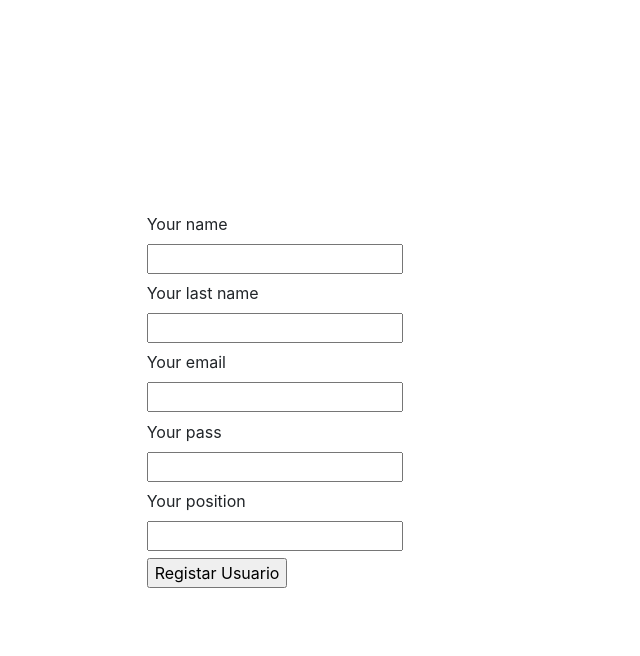
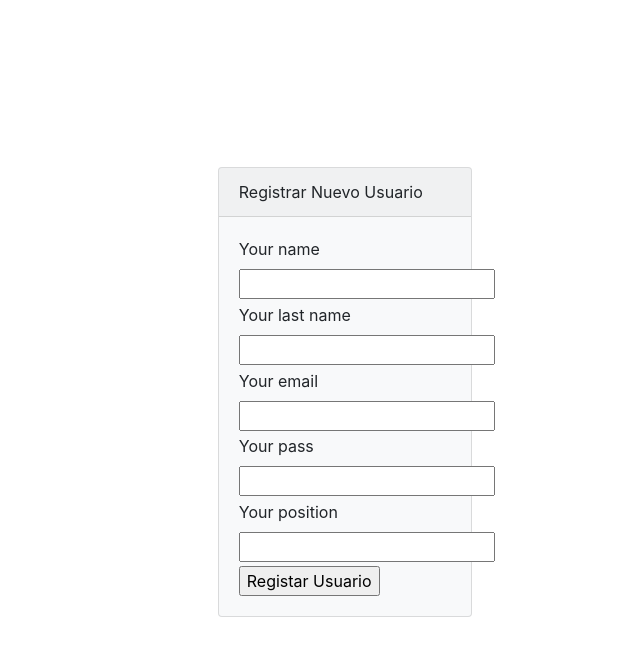
Before and after one commit to PS1115-Skala/tracker, a Django app: template trackerApp/templates/trackerApp/register.html in a window 1280 px wide. Shown: the top 656 px of the page, without its empty margins (295-935 px from the left). Run offline with Django 3.2, Linux system fonts and the light colour scheme; the template is opened without the code that fills it, so the values that code supplies are empty, except form fields; tables that the repository leaves empty hold one stand-in row (values such as "Sample post"); form fields are guessed from the names that the template uses; some libraries are stand-ins or nearby versions.

Commit message:
added card to template

```diff
--- a/trackerApp/templates/trackerApp/register.html
+++ b/trackerApp/templates/trackerApp/register.html
@@ -27,8 +27,17 @@
             {% block content %}
             <div class="container-fluid h-vh">
                 <div class="row align-items-center h-ei">
-                    <div class="col-4 offset-4 ">
-                        <form action="{% url 'trackerApp:register' %}"  method="post">
+                    <div class="col-md-4 offset-md-4 col-sm-8 offset-sm-2">
+                        <div class="row">
+                            <div class="col-8 offset-2">
+
+                                <div class="card bg-light mb-3">
+                                    <div class="card-header">
+                                        Registrar Nuevo Usuario
+                                    </div>
+                                    <div class="card-body">
+
+                                        <form action="{% url 'trackerApp:register' %}" method="post">
                                             {% csrf_token %}
                                             <div class="container-fluid">
                                                 <div class="row">
@@ -64,14 +73,18 @@
                                             </div>
                                             <div class="container-fluid">
                                                 <div class="row pad-top">
-                                    <input type="submit"class="prueba" value="Registar Usuario">
+                                                    <input type="submit" class="prueba" value="Registar Usuario">
                                                 </div>
                                             </div>
                                         </form>
-                        {% endblock %}
                                     </div>
                                 </div>
                             </div>
+                        </div>
+                    </div>
+                </div>
+            </div>
+            {% endblock %}
         </div>
         {% comment %} /#page-content-wrapper {% endcomment %}
     </div>
```
Lines whose indentation alone changed are shown as unchanged.
